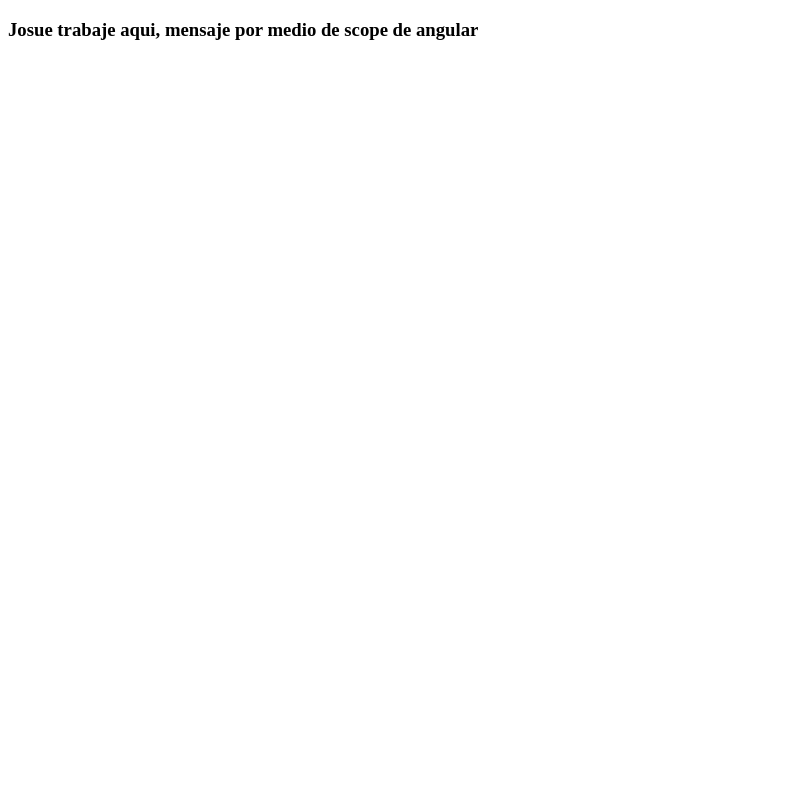
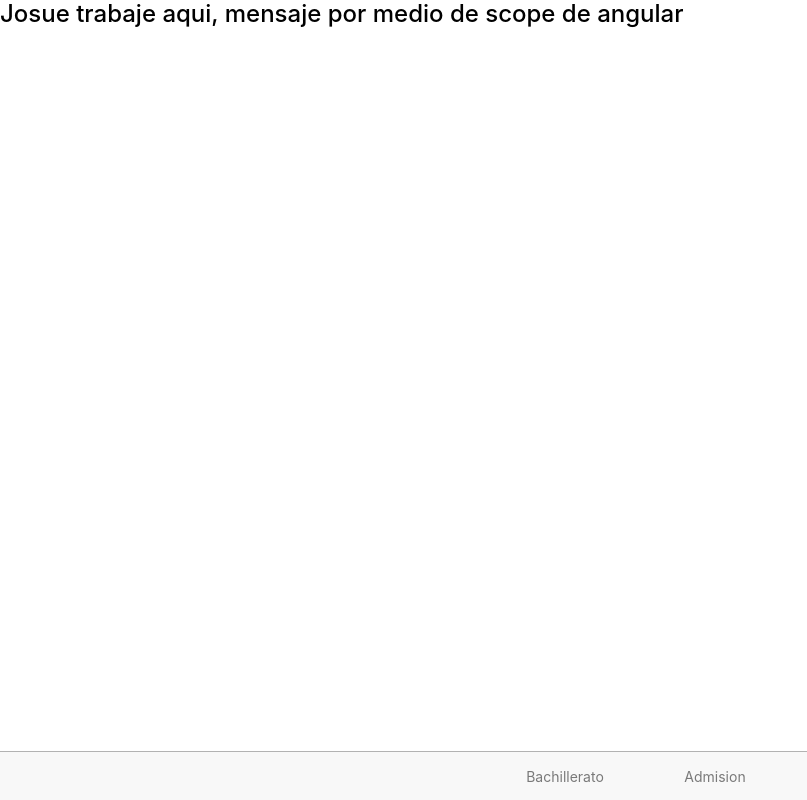
Before and after one commit to JAAV30/Globales, a website: page Proyecto/www/EstadisticasView.html in a window 1280 px wide. Shown: the whole page, without its empty margins (0-807 px from the left). Drawn offline with Linux system fonts and the light colour scheme.

Commit message:
Agrego CSS
Agrego css de Ionic mas ayuda de tabs a Josue

```diff
--- a/Proyecto/www/EstadisticasView.html
+++ b/Proyecto/www/EstadisticasView.html
@@ -2,13 +2,18 @@
 <html data-ng-app="AppEstadisticas">
 
 <head>
-
+   <link href="lib/ionic/css/ionic.min.css" rel="stylesheet">
 
 </head>
 
 <body ng-controller="EstadisticasController">
 
   <h3>{{dueno}} </h3>
+
+  <div class = "tabs">
+   	<a class = "tab-item">Bachillerato</a>
+   	<a class = "tab-item">Admision</a>
+  </div>
 
 </body>
 
```
Also changed, not shown: Proyecto/www/Final_JuegoView.html (+1 -1 lines), Proyecto/www/InicioView.html (+1 -1 lines), Proyecto/www/MenuView.html (+1 -1 lines), Proyecto/www/PreguntaView.html (+1 -1 lines), Proyecto/www/RegistroView.html (+1 -1 lines), Proyecto/www/RuletaView.html (+1 -1 lines), Proyecto/www/index.html (+1 -1 lines).
